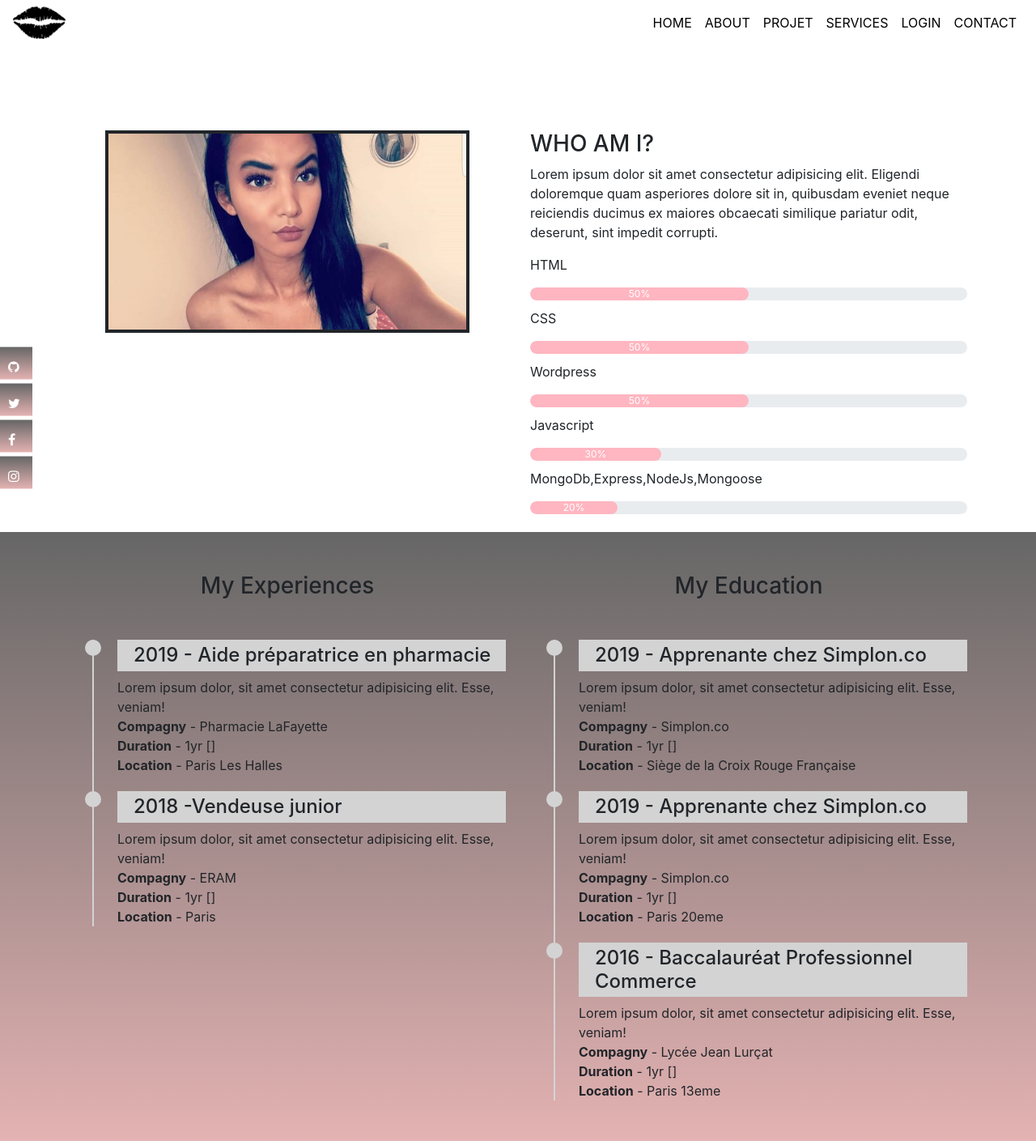
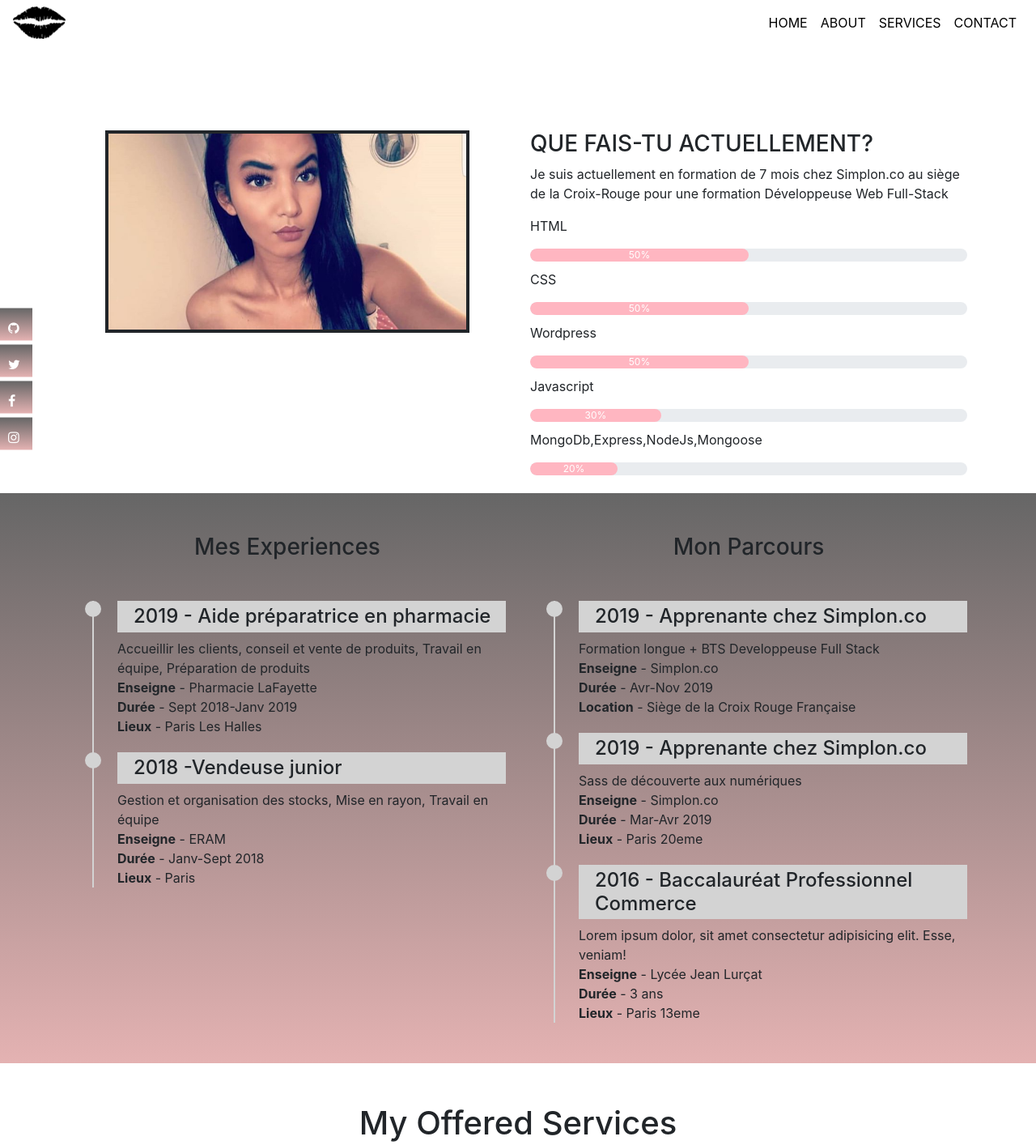
Before and after one commit to YOUSRA7518/portfolio-, a plain HTML site: page index.html in a window 1280 px wide. Shown: the part 805-2219 px from the top of the page at 81% size. Drawn offline with nearby package versions, Linux system fonts and the light colour scheme.

Commit message:
modification

```diff
--- a/index.html
+++ b/index.html
@@ -63,15 +63,11 @@
               <li class="nav-item">
                 <a class="nav-link" href="#about">ABOUT</a>
               </li>
-              <li class="nav-item">
-                <a class="nav-link" href="#projet">PROJET</a>
-              </li>
+
               <li class="nav-item">
                 <a class="nav-link " href="#services">SERVICES</a>
               </li>
-              <li class="nav-item">
-                <a class="nav-link " href="#login">LOGIN</a>
-              </li>
+
               <li class="nav-item">
                 <a class="nav-link " href="#contact">CONTACT</a>
               </li>
@@ -86,12 +82,11 @@
             <img src="img/profile2.JPG" class="profil-img" />
           </div>
           <div class="col-md-6">
-            <h3>WHO AM I?</h3>
+            <h3>QUE FAIS-TU ACTUELLEMENT?</h3>
             <p>
-              Lorem ipsum dolor sit amet consectetur adipisicing elit. Eligendi
-              doloremque quam asperiores dolore sit in, quibusdam eveniet neque
-              reiciendis ducimus ex maiores obcaecati similique pariatur odit,
-              deserunt, sint impedit corrupti.
+              Je suis actuellement en formation de 7 mois chez Simplon.co au
+              siège de la Croix-Rouge pour une formation Développeuse Web
+              Full-Stack
             </p>
             <div class="class-skills-bar">
               <p>HTML</p>
@@ -142,51 +137,50 @@
         <div class="container">
           <div class="row">
             <div class="col-md-6">
-              <h3 class="text-center">My Experiences</h3>
+              <h3 class="text-center">Mes Experiences</h3>
               <ul class="timeline">
                 <li>
                   <h4><span>2019 - </span> Aide préparatrice en pharmacie</h4>
                   <p>
-                    Lorem ipsum dolor, sit amet consectetur adipisicing elit.
-                    Esse, veniam! <br />
-                    <b>Compagny</b> - Pharmacie LaFayette <br />
-                    <b>Duration</b> - 1yr [] <br />
-                    <b>Location</b> - Paris Les Halles <br />
+                    Accueillir les clients, conseil et vente de produits,
+                    Travail en équipe, Préparation de produits
+                    <br />
+                    <b>Enseigne</b> - Pharmacie LaFayette <br />
+                    <b>Durée</b> - Sept 2018-Janv 2019 <br />
+                    <b>Lieux</b> - Paris Les Halles <br />
                   </p>
                 </li>
                 <li>
                   <h4><span>2018 -</span>Vendeuse junior</h4>
                   <p>
-                    Lorem ipsum dolor, sit amet consectetur adipisicing elit.
-                    Esse, veniam! <br />
-                    <b>Compagny</b> - ERAM <br />
-                    <b>Duration</b> - 1yr [] <br />
-                    <b>Location</b> - Paris <br />
+                    Gestion et organisation des stocks, Mise en rayon, Travail
+                    en équipe <br />
+                    <b>Enseigne</b> - ERAM <br />
+                    <b>Durée</b> - Janv-Sept 2018 <br />
+                    <b>Lieux</b> - Paris <br />
                   </p>
                 </li>
               </ul>
             </div>
             <div class="col-md-6">
-              <h3 class="text-center">My Education</h3>
+              <h3 class="text-center">Mon Parcours</h3>
               <ul class="timeline">
                 <li>
                   <h4><span>2019 - </span> Apprenante chez Simplon.co</h4>
                   <p>
-                    Lorem ipsum dolor, sit amet consectetur adipisicing elit.
-                    Esse, veniam! <br />
-                    <b>Compagny</b> - Simplon.co <br />
-                    <b>Duration</b> - 1yr [] <br />
+                    Formation longue + BTS Developpeuse Full Stack <br />
+                    <b>Enseigne</b> - Simplon.co <br />
+                    <b>Durée</b> - Avr-Nov 2019<br />
                     <b>Location</b> - Siège de la Croix Rouge Française <br />
                   </p>
                 </li>
                 <li>
                   <h4><span>2019 -</span> Apprenante chez Simplon.co</h4>
                   <p>
-                    Lorem ipsum dolor, sit amet consectetur adipisicing elit.
-                    Esse, veniam! <br />
-                    <b>Compagny</b> - Simplon.co <br />
-                    <b>Duration</b> - 1yr [] <br />
-                    <b>Location</b> - Paris 20eme<br />
+                    Sass de découverte aux numériques <br />
+                    <b>Enseigne</b> - Simplon.co <br />
+                    <b>Durée</b> - Mar-Avr 2019 <br />
+                    <b>Lieux</b> - Paris 20eme<br />
                   </p>
                 </li>
                 <li>
@@ -196,9 +190,9 @@
                   <p>
                     Lorem ipsum dolor, sit amet consectetur adipisicing elit.
                     Esse, veniam! <br />
-                    <b>Compagny</b> - Lycée Jean Lurçat <br />
-                    <b>Duration</b> - 1yr [] <br />
-                    <b>Location</b> - Paris 13eme<br />
+                    <b>Enseigne</b> - Lycée Jean Lurçat <br />
+                    <b>Durée</b> - 3 ans <br />
+                    <b>Lieux</b> - Paris 13eme<br />
                   </p>
                 </li>
               </ul>
```
